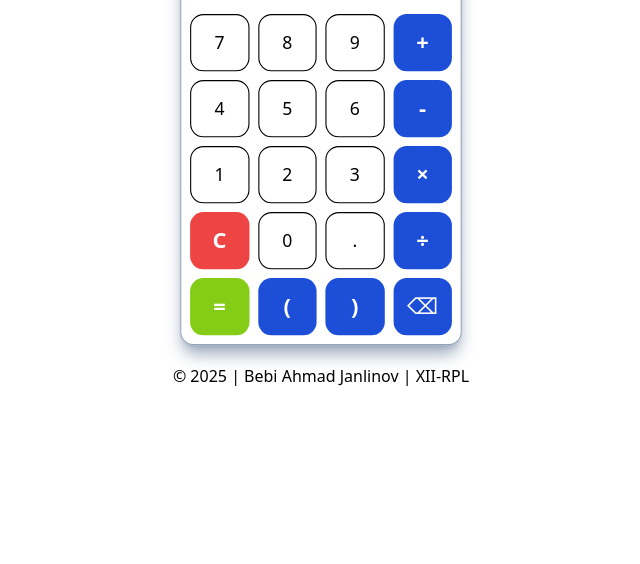
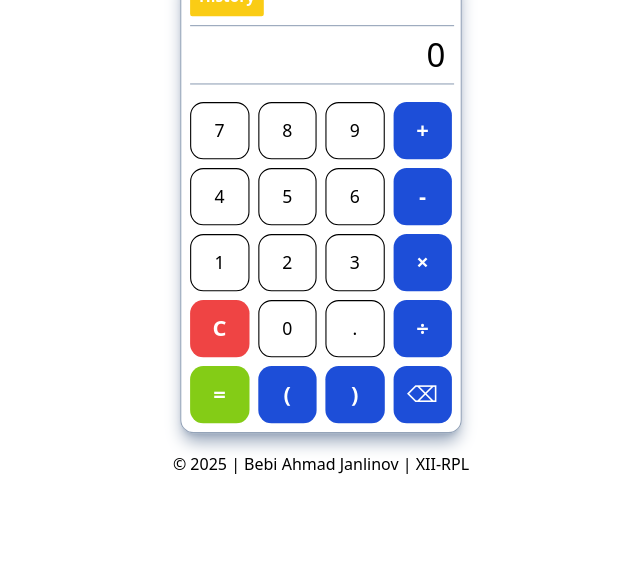
Before and after one commit to Ertridh/ukk-aplikasi-kalkulator, a website: page public/index.html in a window 1280 px wide. Shown: the part 236-800 px from the top of the page, without its empty margins (319-959 px from the left). Drawn offline with Linux system fonts and the light colour scheme.

Commit message:
Update index.html

```diff
--- a/public/index.html
+++ b/public/index.html
@@ -10,7 +10,7 @@
 <body>
 
 <!-- Konten Utama -->
-<main class="flex justify-center items-center flex-col lg:pt-20">
+<main class="min-h-screen flex justify-center items-center flex-col lg:pt-20">
     <header class="py-3 w-full text-center">
         <h1 class="font-bold text-lg sm:text-xl md:text-2xl lg:3xl tracking-wider">Aplikasi Kalkulator</h1>
     </header>
```
